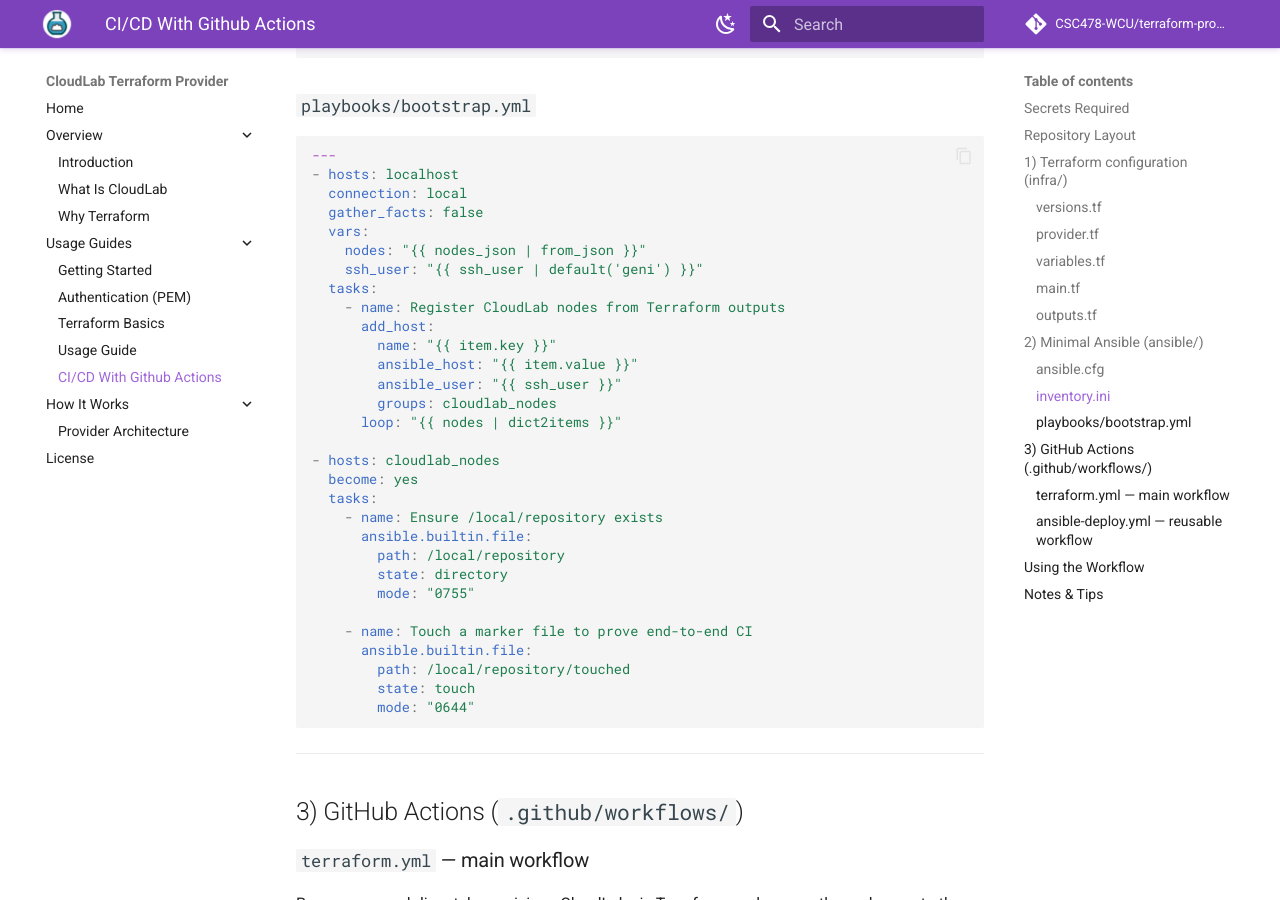
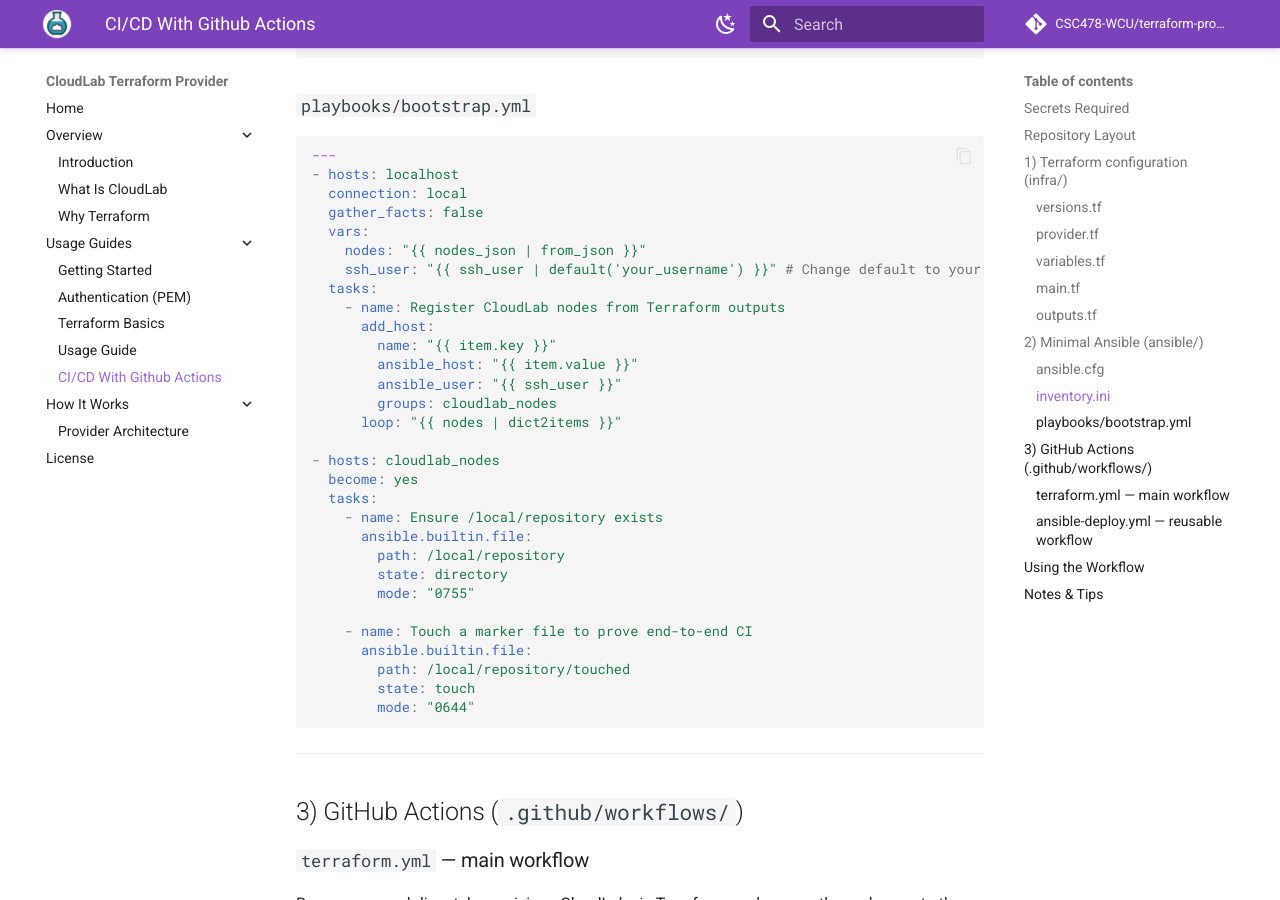
Before and after one commit to CSC478-WCU/terraform-provider-cloudlab, an MkDocs documentation site: the page built from docs/usage/github-actions.md, in a window 1280 px wide and 900 px high, scrolled down 4281 px. Built offline with MkDocs 1.6.1 and Material for MkDocs 9.7.7, drawn with Linux system fonts in a browser that asks for light colours; comment, search, counter and statistics services are not loaded.

Commit message:
Update github-actions.md

```diff
--- a/docs/usage/github-actions.md
+++ b/docs/usage/github-actions.md
@@ -212,7 +212,7 @@ localhost ansible_connection=local
   gather_facts: false
   vars:
     nodes: "{{ nodes_json | from_json }}"
-    ssh_user: "{{ ssh_user | default('geni') }}"
+    ssh_user: "{{ ssh_user | default('your_username') }}" # Change default to your cloudlab username
   tasks:
     - name: Register CloudLab nodes from Terraform outputs
       add_host:
```
